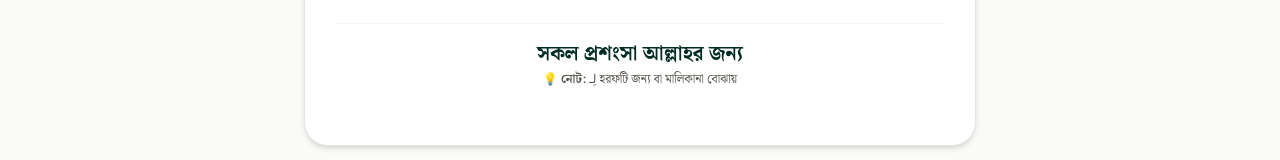
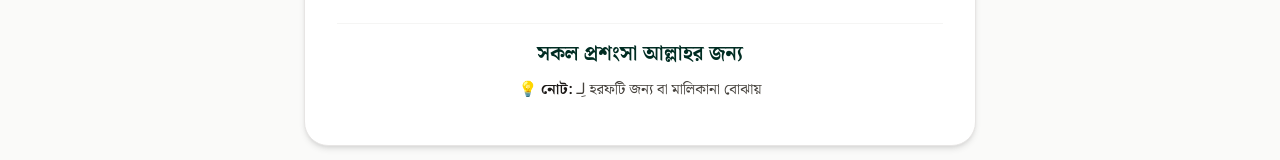
Before and after one commit to metakave/iqra-quranic-arabic, a Next.js app: page /practice in a window 1280 px wide. Both pictures are taken after a click on the element 640 px from the left and 447 px from the top of the page. Shown: the part 503-663 px from the top of the page. Built offline with nearby package versions, Linux system fonts and the light colour scheme; no server answers; a web font is replaced by a local one.

Commit message:
style(practice): increase font size of Note on flashcards by 3 points (to 15px)

```diff
--- a/src/app/practice/page.tsx
+++ b/src/app/practice/page.tsx
@@ -102,8 +102,8 @@ export default function PracticePage() {
                     <h3 className="text-xl font-bold text-emerald-950">
                       {currentCard.bengaliMeaning}
                     </h3>
-                    <p className="text-xs text-stone-600">
-                      💡 <strong>নোট:</strong> {currentCard.attachmentNoteBengali}
+                    <p className="text-[15px] text-stone-700 leading-relaxed pt-1.5">
+                      💡 <strong className="font-bold text-stone-900">নোট:</strong> {currentCard.attachmentNoteBengali}
                     </p>
                   </div>
                 ) : (
```
